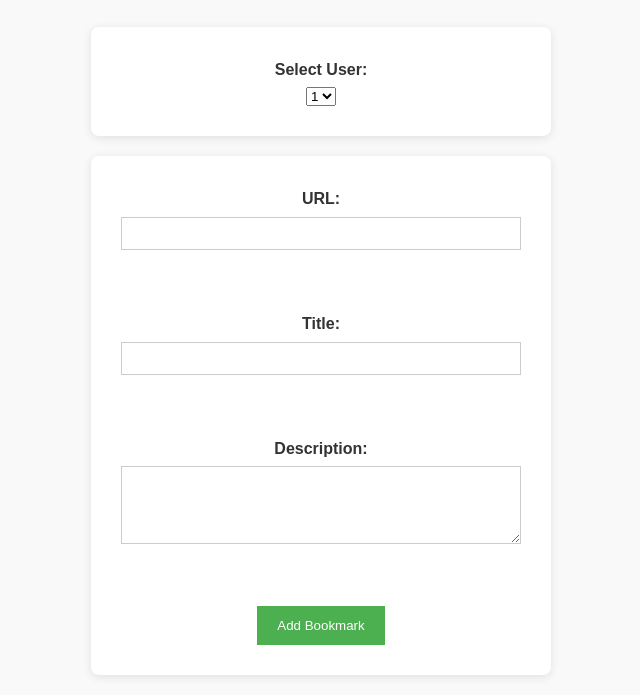
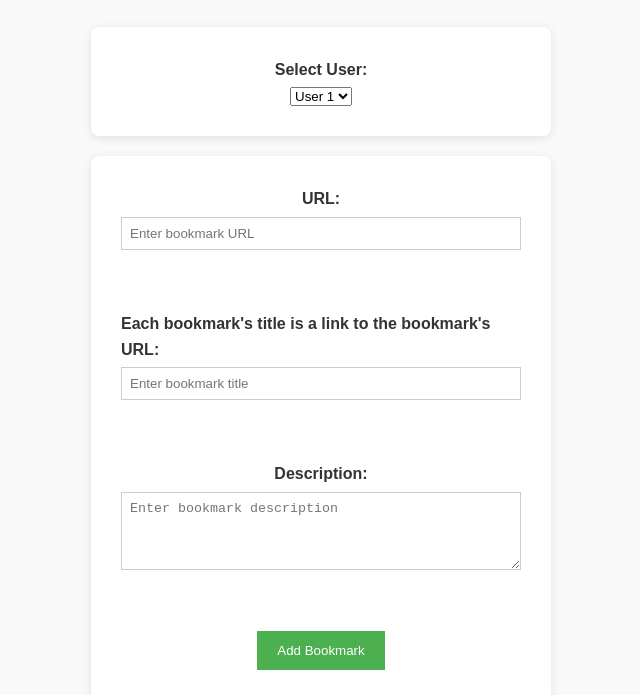
Before and after one commit to Della-Bella/Project-Shared-Bookmarks--Piscine, a plain HTML site: page index.html in a window 1280 px wide. Both pictures are taken after typing "Sample", "Sample", "Sample" into the empty fields and a click on the button "Add Bookmark". Shown: the part 96-791 px from the top of the page, without its empty margins (319-959 px from the left). Drawn offline with Linux system fonts and the light colour scheme.

Commit message:
Fixed title as Url /Link

```diff
--- a/index.html
+++ b/index.html
@@ -19,18 +19,18 @@
 
 
   <form id="bookmarkForm">
+  <label for="url">URL:</label>
+  <input type="text" id="url" name="url" placeholder="Enter bookmark URL" required><br><br>
 
-    <label for="url">URL:</label>
-    <input type="text" id="url" name="url" required><br><br>
+  <!-- Fixed Title as url link -->
+  <label for="title">Each bookmark's title is a link to the bookmark's URL:</label>
+  <input type="text" id="title" name="title" placeholder="Enter bookmark title" required><br><br>
 
-    <label for="title">Title:</label>
-    <input type="text" id="title" name="title" required><br><br>
+  <label for="description">Description:</label>
+  <textarea id="description" name="description" placeholder="Enter bookmark description" rows="4" required></textarea><br><br>
 
-    <label for="description">Description:</label>
-    <textarea id="description" name="description" rows="4" required></textarea><br><br>
-
-    <button type="submit">Add Bookmark</button>
-  </form>
+  <button type="submit">Add Bookmark</button>
+</form>
 
   <section id="bookmark-list">
 
--- a/script.js
+++ b/script.js
@@ -10,7 +10,7 @@
 import { getUserIds, getData, setData } from "./storage.js";
 
 
-//add an event listener to the bookmarkForm that listens for the submit event:
+
 
 function displayBookmarks(bookmarks) {
    const bookmarkListDiv = document.getElementById("bookmark-list");
@@ -25,12 +25,12 @@ function displayBookmarks(bookmarks) {
       const bookmarkDiv = document.createElement("div");
       bookmarkDiv.className = "bookmark-item";
 
-      // Title as clickable link
+   //Title/ URL Link
     const titleLink = document.createElement("a");
-      titleLink.href = bookmark.url;
-      titleLink.textContent = bookmark.title;
+    titleLink.href = bookmark.url;         // Link to URL
+    titleLink.textContent = bookmark.title; // Show title only
     titleLink.target = "_blank";
-      titleLink.rel = "noopener noreferrer"; // Security improvement
+    titleLink.rel = "noopener noreferrer";
 
     // Description
     const descriptionPara = document.createElement("p");
@@ -49,7 +49,6 @@ function displayBookmarks(bookmarks) {
     bookmarkListDiv.appendChild(bookmarkDiv);
   });
 }
-
 
 function loadBookmarks(userId) {
    console.log("Loading bookmarks for user:", userId);
@@ -81,7 +80,7 @@ document.addEventListener("DOMContentLoaded", function () {
    const bookmarkForm = document.getElementById("bookmarkForm");
 
    bookmarkForm.addEventListener("submit", function (event) {
-      event.preventDefault(); // Prevent default form submission
+      event.preventDefault(); // prevents the form's default to reload
 
       const urlInput = document.getElementById("url");
       const titleInput = document.getElementById("title");
--- a/storage.js
+++ b/storage.js
@@ -8,7 +8,7 @@
  * @returns {string[]} List of user id strings
  */
 export function getUserIds() {
-  return ["1", "2", "3", "4", "5"];
+  return ["User 1", "User 2", "User 3", "User 4", "User 5"];
 }
 
 /**
```
Lines whose indentation alone changed are shown as unchanged.
